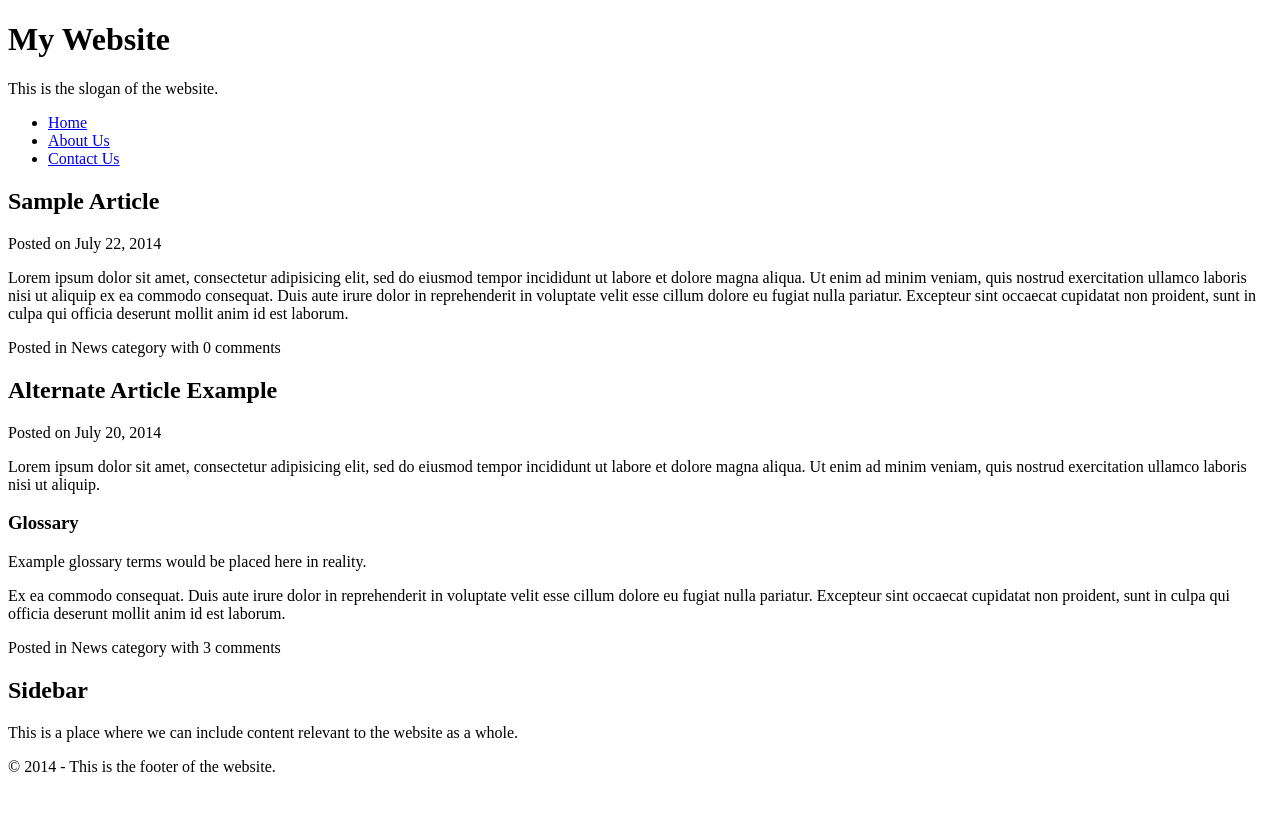
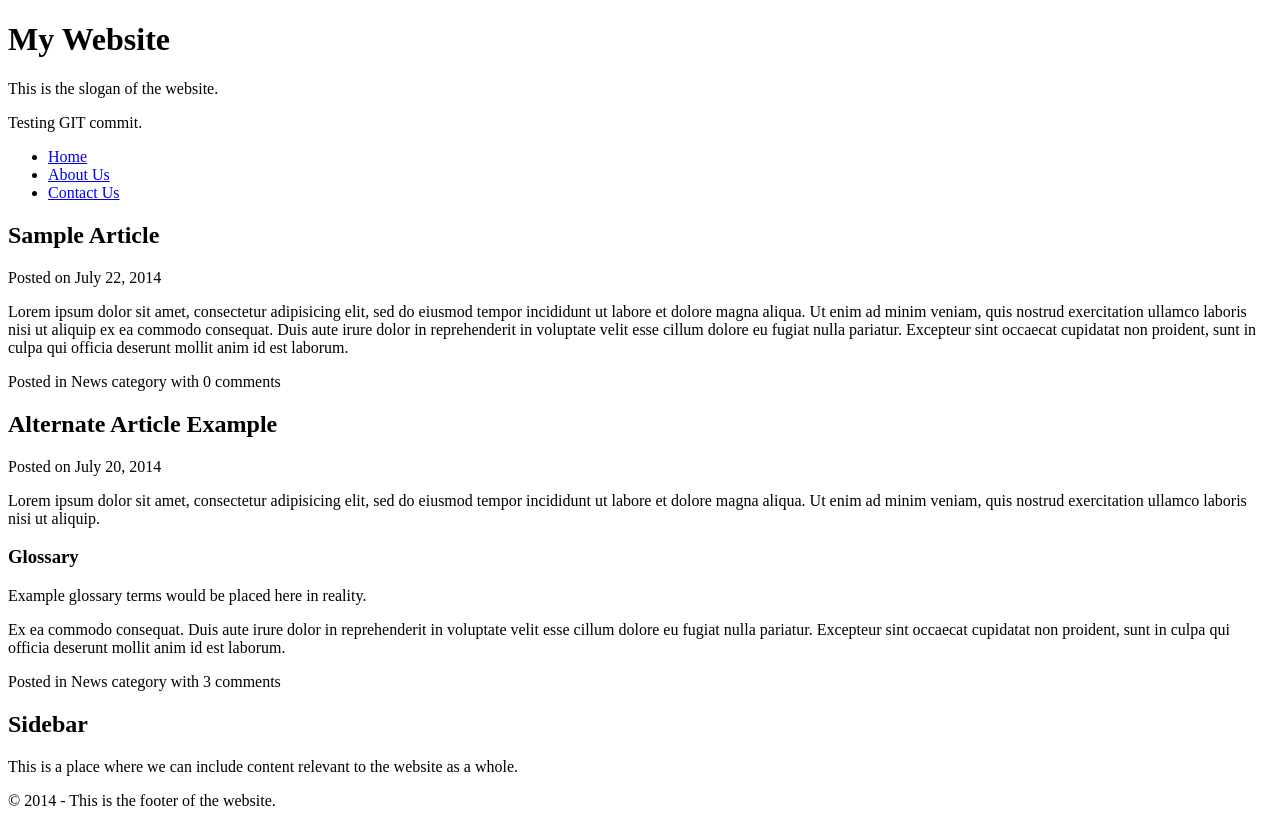
Before and after one commit to rahulshah5582/UDEMY-Practice, a plain HTML site: page CSS/index.html in a window 1280 px wide. Before the commit the page ends 800 px from the top, so only its background shows below. Drawn offline with Linux system fonts and the light colour scheme.

Commit message:
Testing git commit

```diff
--- a/CSS/index.html
+++ b/CSS/index.html
@@ -11,6 +11,7 @@
 		<header>
 			<h1>My Website</h1>
 			<p>This is the slogan of the website.</p>
+			<p>Testing GIT commit.</p>
 
 			<nav>
 				<ul>
```
